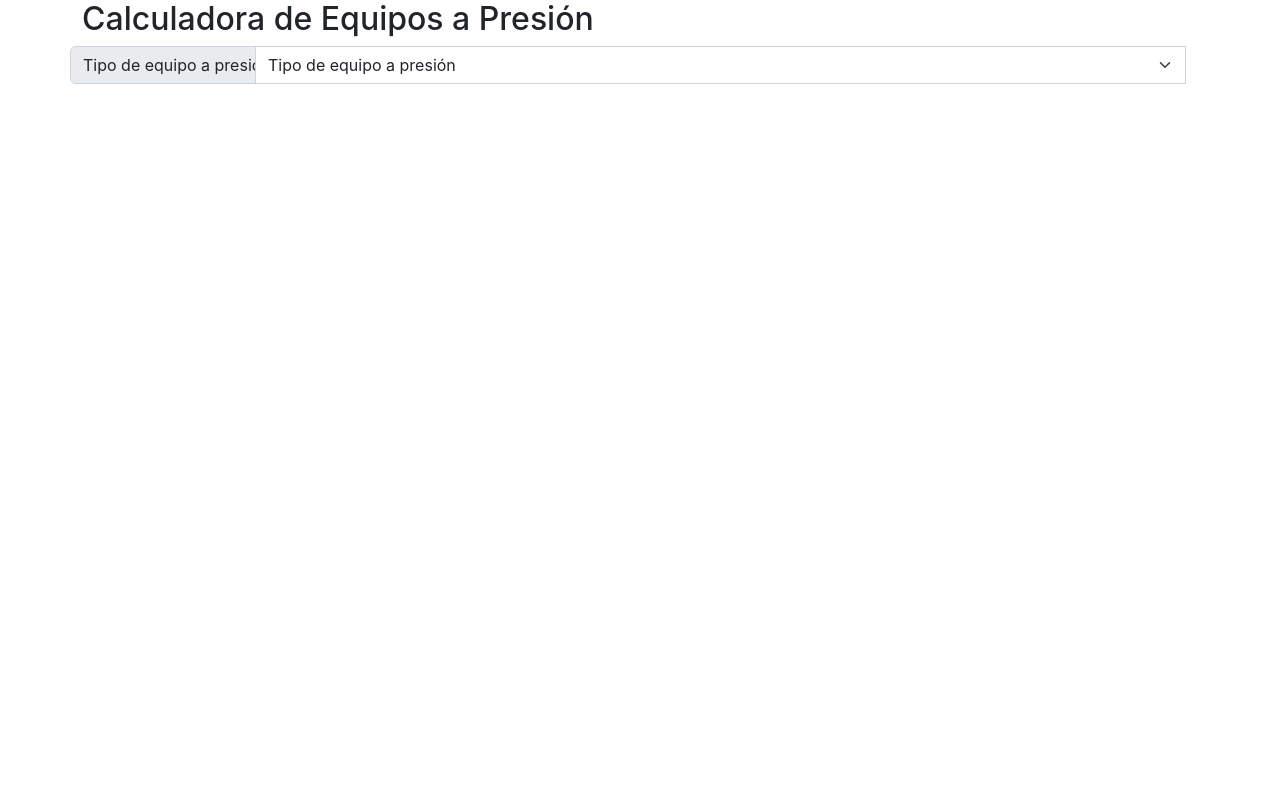
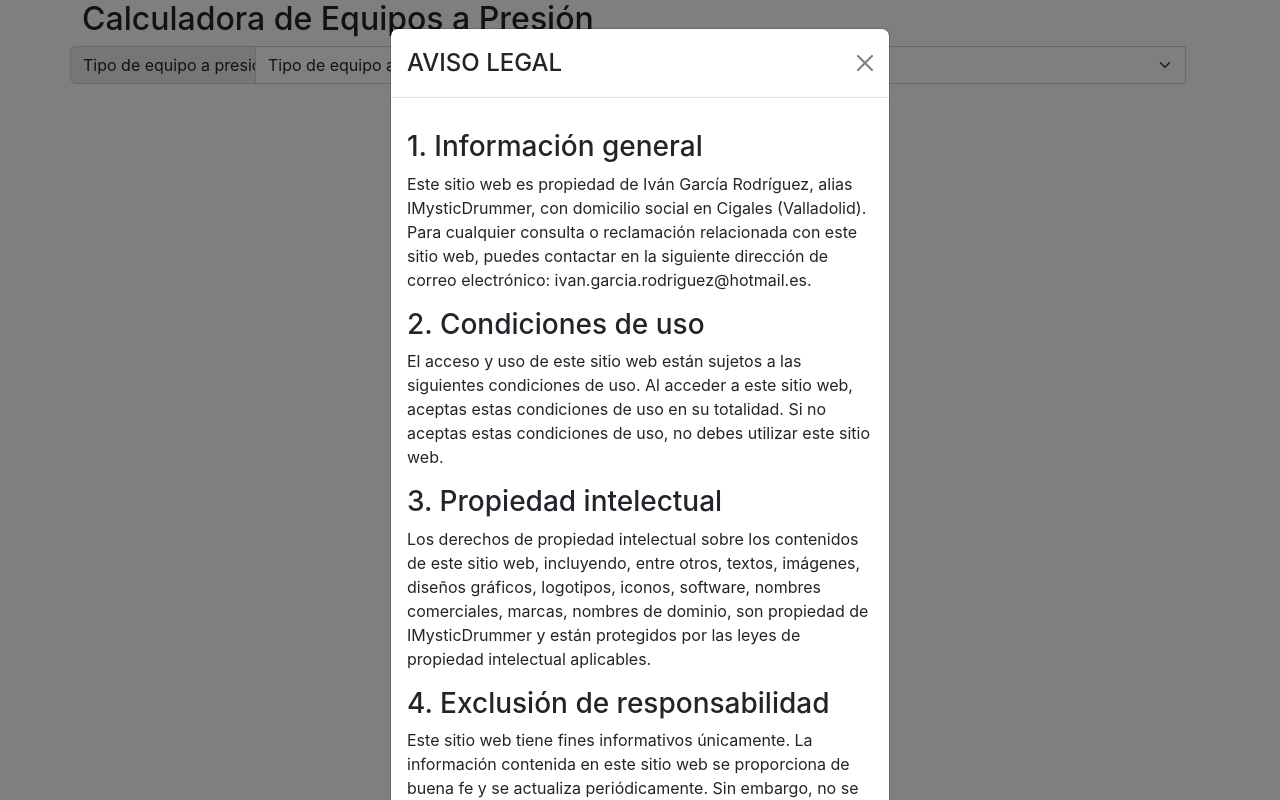
Before and after one commit to IMysticDrummer/Legal-Cathegory, a React (Create React App) app: page / in a window 1280 px wide. Built offline with nearby package versions, Linux system fonts and the light colour scheme.

Commit message:
modal Legal Advisory working

```diff
--- /dev/null
+++ b/src/components/common/LegalAdvisoryModal.js
@@ -0,0 +1,48 @@
+import { Button, Modal } from 'react-bootstrap';
+import archivo from '../../legalAdvisory.txt';
+import { useEffect, useState } from 'react';
+
+export default function LegalAdvisoryModal({ show, onHide, ...props }) {
+  const [textArray, setTextArray] = useState([]);
+
+  useEffect(() => {
+    const readLegalAdvisory = async (file) => {
+      const response = await fetch(file);
+      try {
+        if (!response.ok) throw new Error('File Error');
+        const result = await response.text();
+        setTextArray(result.split('\\n'));
+      } catch (error) {
+        setTextArray([error]);
+      }
+    };
+    readLegalAdvisory(archivo);
+  }, []);
+
+  return (
+    <Modal
+      show={show}
+      onHide={onHide}
+    >
+      <Modal.Header closeButton>
+        <Modal.Title>{textArray[0]?.toUpperCase()}</Modal.Title>
+      </Modal.Header>
+      <Modal.Body>
+        {textArray.map((element, index) => {
+          if (index === 0) return <p key={index}></p>;
+          const numberControl = parseInt(element[0]);
+          if (isNaN(numberControl)) return <p key={index}>{element}</p>;
+          return <h3 key={index}>{element}</h3>;
+        })}
+      </Modal.Body>
+      <Modal.Footer>
+        <Button
+          variant='primary'
+          onClick={onHide}
+        >
+          Close
+        </Button>
+      </Modal.Footer>
+    </Modal>
+  );
+}
--- a/src/components/ep/EpCalculator.js
+++ b/src/components/ep/EpCalculator.js
@@ -11,6 +11,8 @@ import NumberInput from './NumberInput';
 import repCathegoritzation from '../../lib/repModules/repCathegoritzation';
 import texts from '../../lib/databases/texts/texts';
 import ResultCard from '../ResultCard';
+import LegalAdvisoryModal from '../common/LegalAdvisoryModal';
+
 const FLUIDSTATE = 'fluidState';
 const FLUIDCATHEGORY = 'fluidCathegory';
 const EPTYPE = 'epType';
@@ -30,6 +32,9 @@ const imgName = (name) => `${process.env.PUBLIC_URL}/REP/${name}.png`;
 function EpCalculator() {
   const [state, setState] = useState(intialState);
   const [catResult, setCatResult] = useState();
+  const [showAdvisory, setShowAdvisory] = useState(true);
+
+  const handleClose = () => setShowAdvisory(false);
 
   const fluidStatesList = () => fluidStates(state.epType);
   const cathegoryList = () => fluidCathegories(state.epType, state.fluidState);
@@ -86,6 +91,12 @@ function EpCalculator() {
   return (
     <div className='container-lg'>
       <h2>Calculadora de Equipos a Presión</h2>
+
+      <LegalAdvisoryModal
+        show={showAdvisory}
+        onHide={handleClose}
+      />
+
       <Selector
         name={EPTYPE}
         label='Tipo de equipo a presión'
```
Also changed, not shown: src/legalAdvisory.txt (added).
